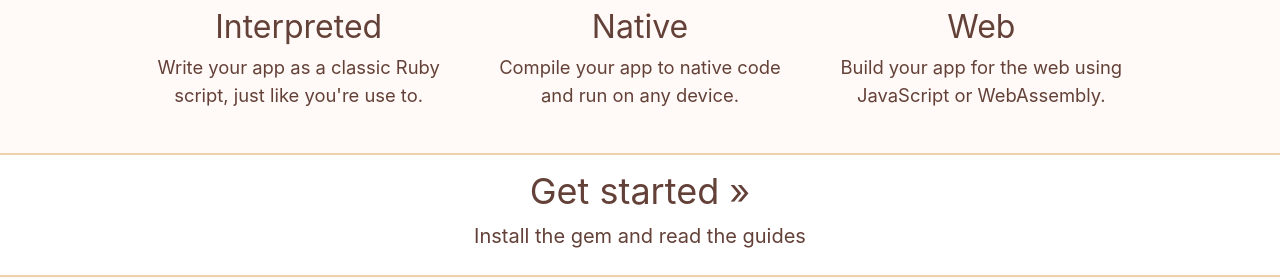
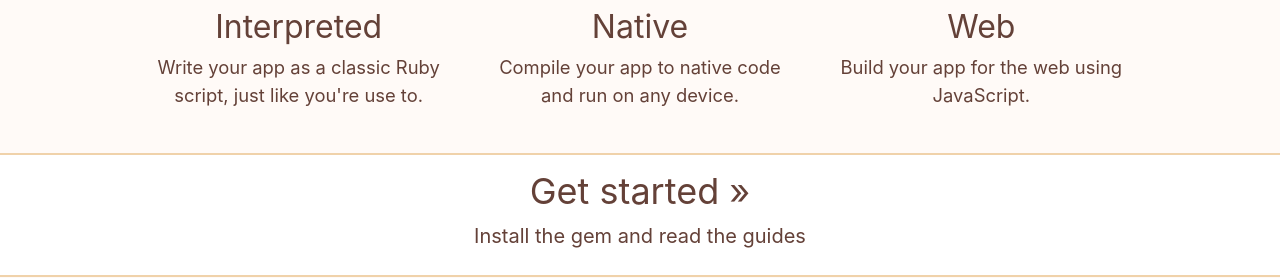
Before and after one commit to ruby2d/ruby2d.com, a Jekyll site: the page built from _pages/index.md, in a window 1280 px wide. Shown: the part 532-810 px from the top of the page. Built offline with Jekyll 4.4.1, drawn with Linux system fonts in a browser that asks for light colours; our own code applies the rules of GitHub Pages for plain Markdown files.

Commit message:
No WebAssembly yet 😢

```diff
--- a/_pages/index.md
+++ b/_pages/index.md
@@ -23,7 +23,7 @@
   <div class="dtc-ns tc pv4 ph3">
     <img width="85" src="/assets/img/feat3.svg">
     <h1 class="mv2 fw4">Web</h1>
-    <p class="mv1">Build your app for the web using JavaScript or WebAssembly.</p>
+    <p class="mv1">Build your app for the web using JavaScript.</p>
   </div>
 </div>
 
```
